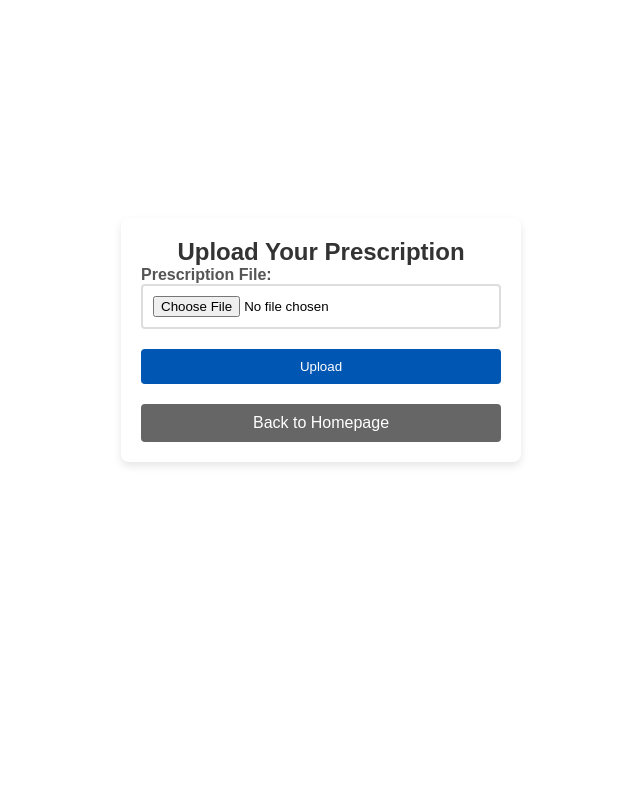
After one commit to chrispoon007/Drugs2Door, a Python web app: template templates/upload_prescription.html in a window 1280 px wide. The commit adds this page. Shown: the whole page, without its empty margins (319-959 px from the left). Run offline with Jinja, Linux system fonts and the light colour scheme; the template is opened without the code that fills it, so the values that code supplies are empty.

Commit message:
Added register, upload_prescription page, as well as make furthur changes to the css page

```diff
--- a/static/css/styles.css
+++ b/static/css/styles.css
@@ -176,3 +176,69 @@ footer {
     text-align: center;
     padding: 20px 10px;
 }
+
+/* Prescriptions Page Specific Styles */
+.prescription-container {
+    display: flex;
+    justify-content: center;
+    align-items: center;
+    height: calc(100vh - 120px); /* Adjust the height to exclude the header and footer */
+}
+
+.prescription-form {
+    background: white;
+    padding: 20px;
+    border-radius: 8px;
+    box-shadow: 0 4px 8px rgba(0,0,0,0.1);
+    width: 100%;
+    max-width: 400px; /* Adjust based on desired form width */
+}
+
+.prescription-form h2 {
+    text-align: center;
+    color: #333;
+}
+
+.prescription-form label {
+    margin-bottom: 5px;
+    font-weight: bold;
+    color: #555;
+}
+
+.prescription-form input[type="file"] {
+    margin-bottom: 20px;
+    padding: 10px;
+    border: 2px solid #ddd;
+    border-radius: 4px;
+    width: 100%; /* Ensures input type=file is full width */
+}
+
+.prescription-form button {
+    background-color: #0056b3;
+    color: white;
+    border: none;
+    padding: 10px;
+    border-radius: 4px;
+    cursor: pointer;
+    display: block; /* Makes button full-width */
+    width: 100%;
+}
+
+.prescription-form button:hover {
+    background-color: #004494;
+}
+
+.prescription-form .back-button {
+    margin-top: 20px;
+    background-color: #666; /* A different color to distinguish it, or use the same as other buttons */
+    color: white;
+    text-decoration: none;
+    padding: 10px 20px;
+    border-radius: 4px;
+    display: block; /* Makes button full-width */
+    text-align: center;
+}
+
+.prescription-form .back-button:hover {
+    background-color: #555; /* Darker shade for hover effect */
+}
--- a/templates/index.html
+++ b/templates/index.html
@@ -30,8 +30,8 @@
             <h1>Welcome to Drugs2Door!</h1>
             <p>Your reliable partner in healthcare. Get your prescriptions delivered right to your door!</p>
             <div class="hero-buttons">
-                <a href="{{ url_for('html.upload_prescription') }}" class="button">Upload Prescription</a>
-                <a href="{{ url_for('html.register') }}" class="button">Create Account</a>
+                <a href="upload_prescription.html" class="button">Upload Prescription</a>
+                <a href="register.html" class="button">Create Account</a>
             </div>
         </section>
 
--- /dev/null
+++ b/templates/upload_prescription.html
@@ -0,0 +1,20 @@
+<!DOCTYPE html>
+<html lang="en">
+<head>
+    <meta charset="UTF-8">
+    <meta name="viewport" content="width=device-width, initial-scale=1.0">
+    <link rel="stylesheet" href="../static/css/styles.css">
+    <title>Upload Prescription</title>
+</head>
+<body>
+    <div class="prescription-container">
+        <form action="/submit_prescription" method="post" enctype="multipart/form-data" class="prescription-form">
+            <h2>Upload Your Prescription</h2>
+            <label for="prescription">Prescription File:</label>
+            <input type="file" id="prescription" name="prescription" required>
+            <button type="submit">Upload</button>
+            <a href="index.html" class="button back-button">Back to Homepage</a>
+        </form>
+    </div>
+</body>
+</html>
```
Also changed, not shown: templates/register.html (added, +24 -0 lines).
